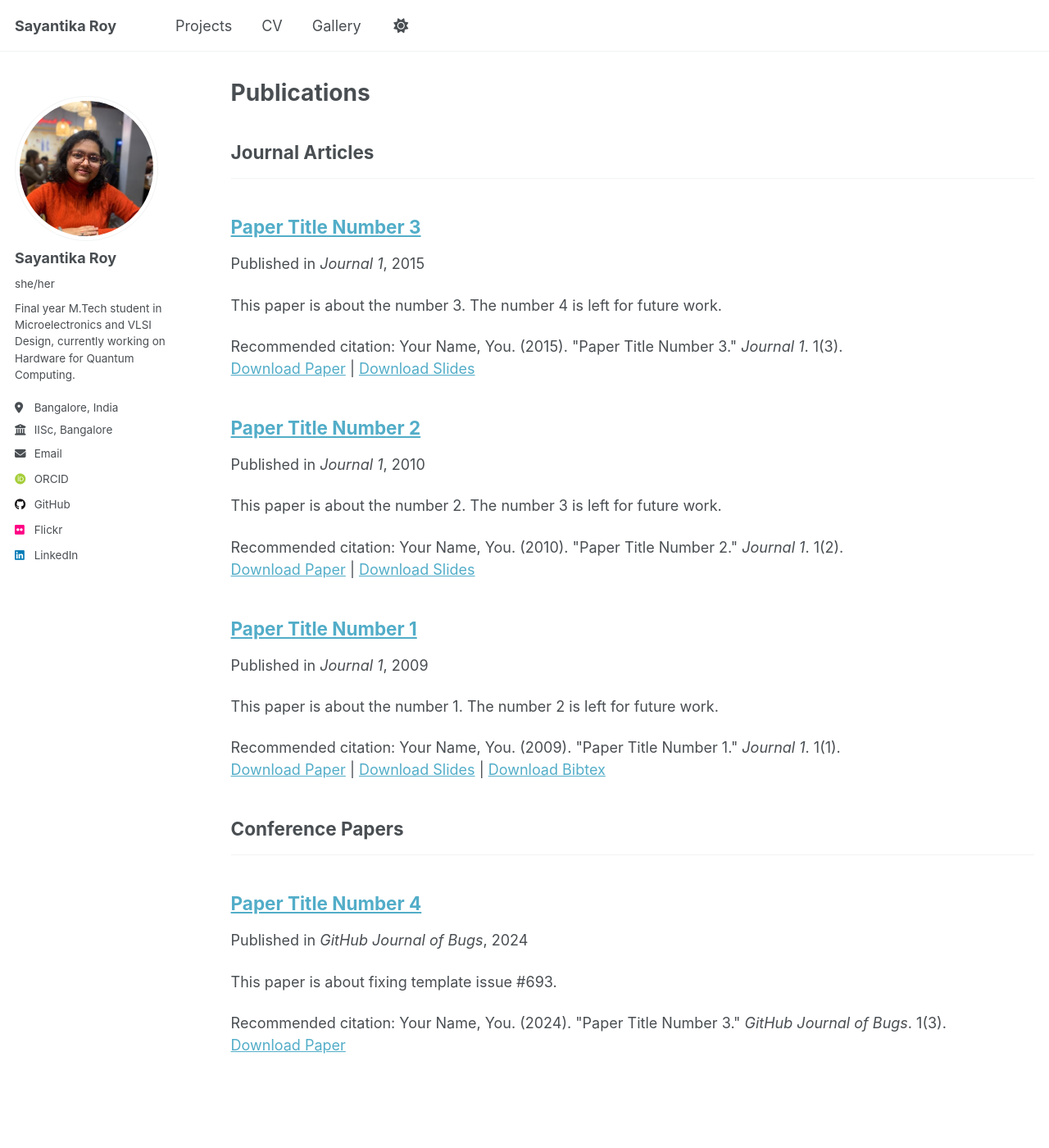
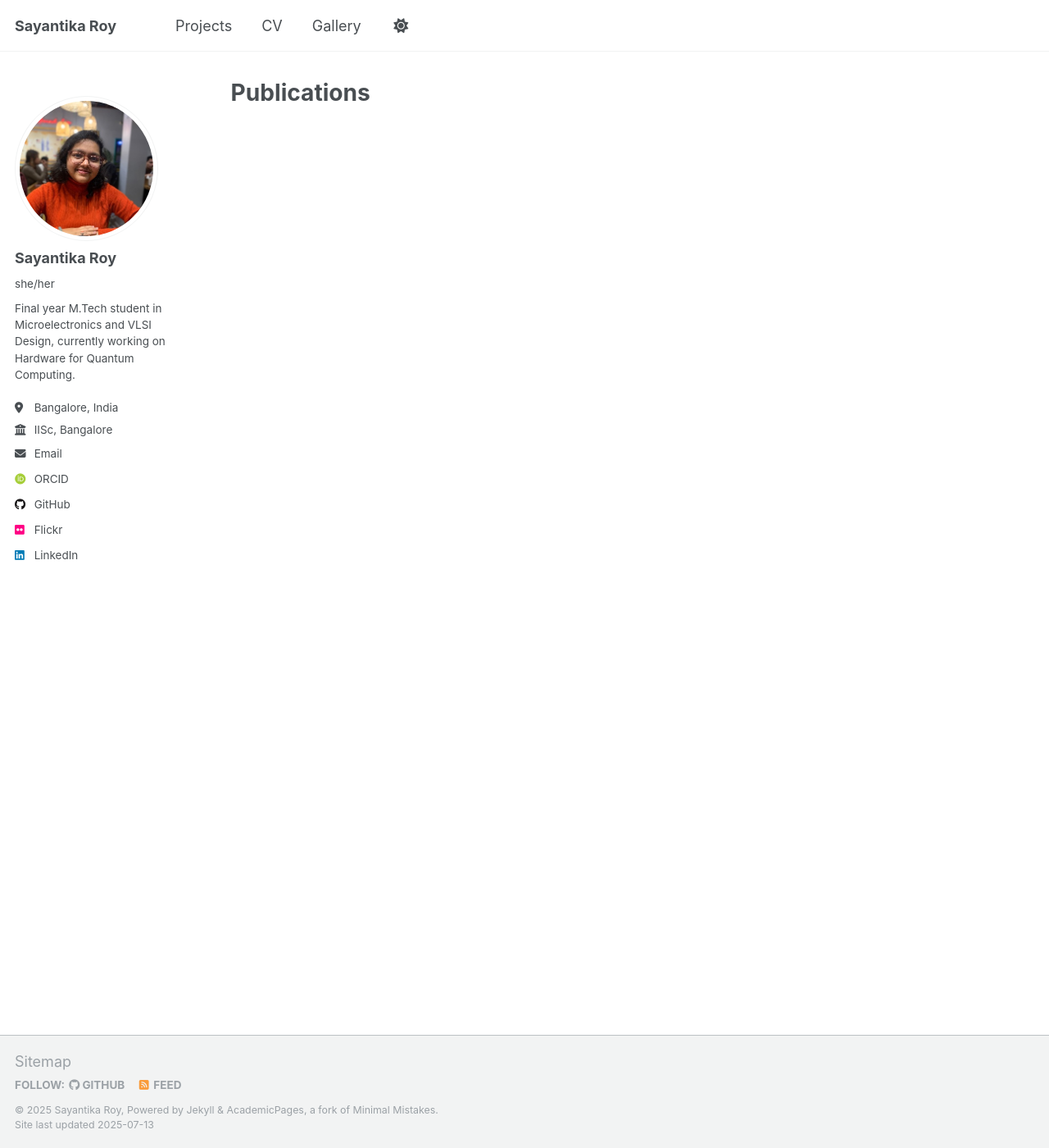
Before and after one commit to sayo-134/sayantika-roy.github.io, a Jekyll site: the page built from _pages/publications.html, in a window 1280 px wide and 1400 px high. Shown: the whole window at 82% size. Built offline with Jekyll 4.4.1, drawn with Linux system fonts in a browser that asks for light colours; some web fonts are replaced; part of the change alters nothing that is shown.

```diff
--- a/_config.yml
+++ b/_config.yml
@@ -224,27 +224,28 @@ collections:
   #   output: true
   #   permalink: /:collection/:path/
 
-  education:
-    output: true
-    permalink: /:collection/:path/
-  research_interests:
-    output: true
-    permalink: /:collection/:path/
-  experience:
-    output: true
-    permalink: /:collection/:path/
+  # education:
+  #   output: true
+  #   permalink: /:collection/:path/
+  # research_interests:
+  #   output: true
+  #   permalink: /:collection/:path/
+  # experience:
+  #   output: true
+  #   permalink: /:collection/:path/
   projects:
     output: true
     permalink: /:collection/:path/
-  publications:
+  # publications:
+  #   output: true
+  #   permalink: /:collection/:path/
+  cv:
     output: true
     permalink: /:collection/:path/
   gallery:
     output: true
     permalink: /:collection/:path/
-  cv:
-    output: true
-    permalink: /:collection/:path/
+
 
 
 # These settings control how pages and collections are included in the site
```
